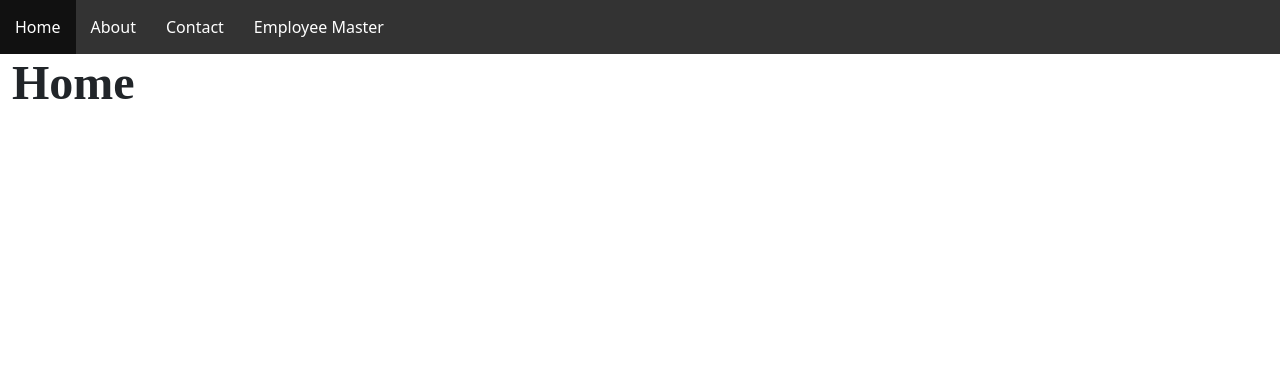
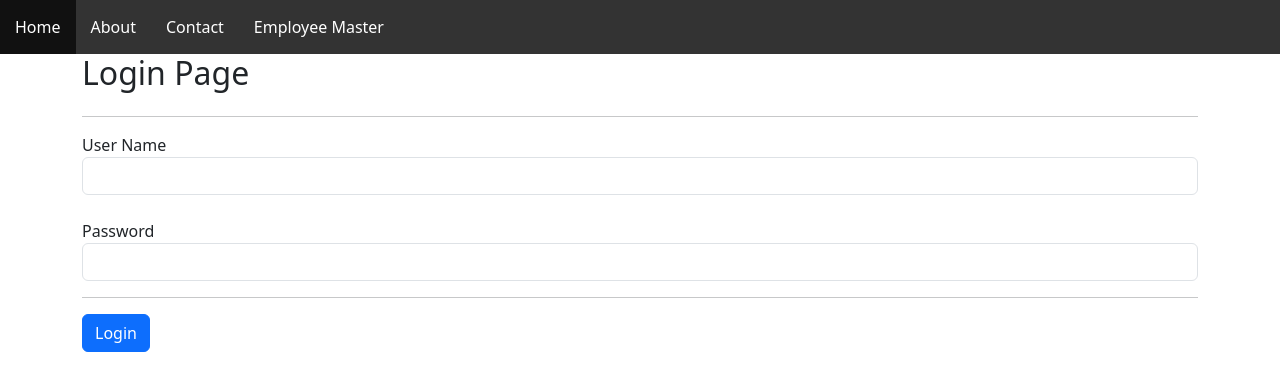
Before and after one commit to shirkeamy/ReactCrud-Dec2024, a React (Create React App) app: page / in a window 1280 px wide. Shown: the top 390 px of the page. Built offline with nearby package versions, Linux system fonts and the light colour scheme; no server answers.

Commit message:
Add login page in route for temporary

```diff
--- a/src/App.tsx
+++ b/src/App.tsx
@@ -4,6 +4,7 @@ import Home from './Pages/Home';
 import Contact from './Pages/Contact';
 import { BrowserRouter, Route, Routes } from 'react-router-dom';
 import EmployeeMaster from './Pages/EmployeeMaster';
+import Login from './Pages/Login';
 
 function App() {
   return (
@@ -11,7 +12,7 @@ function App() {
       <BrowserRouter>
         <Routes>
           {/* Default Route */}
-          <Route path='/' element={<Home />} />
+          <Route path='/' element={<Login />} />
 
           <Route path='home' element={<Home />} />
           <Route path='about' element={<About />} />
```
